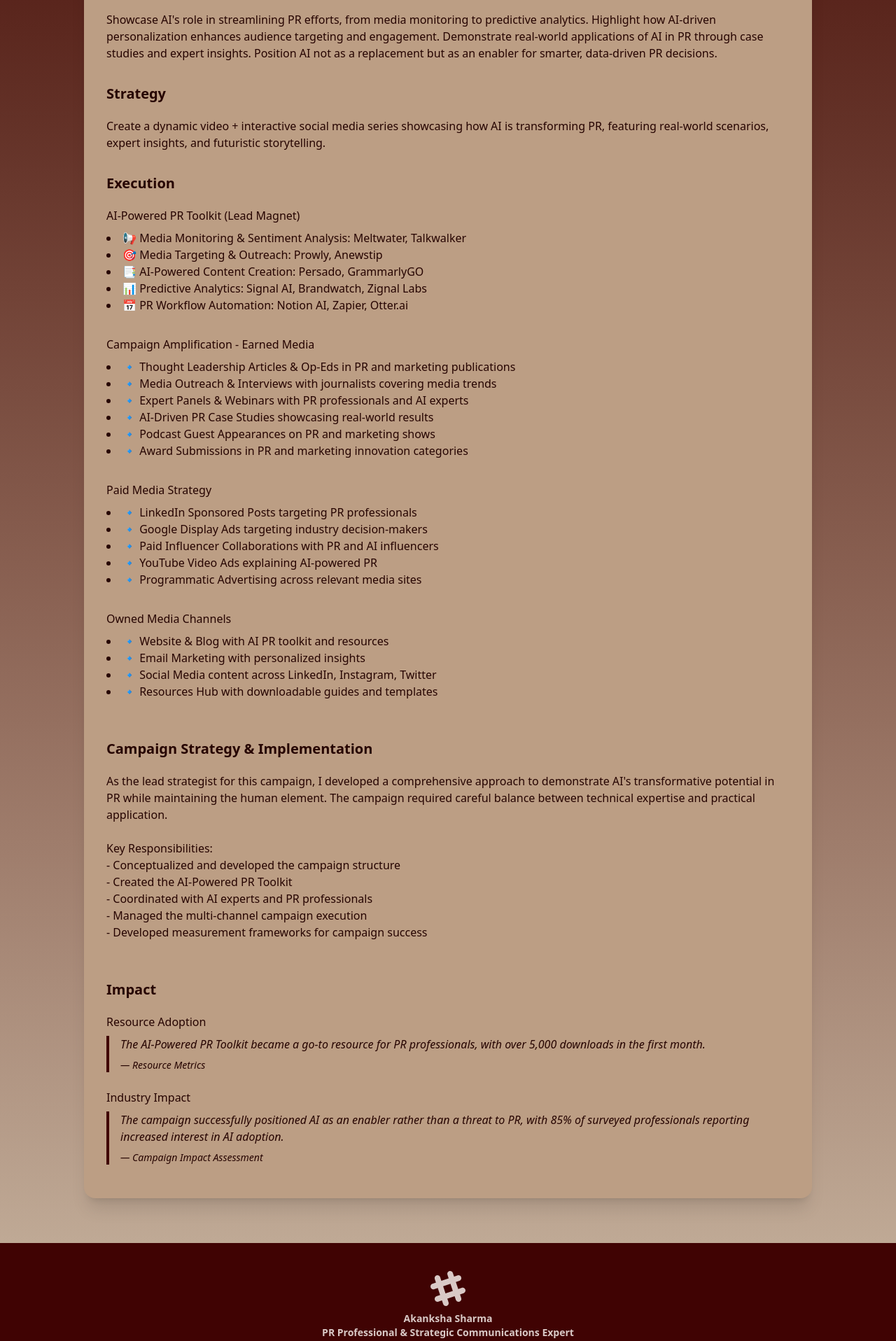
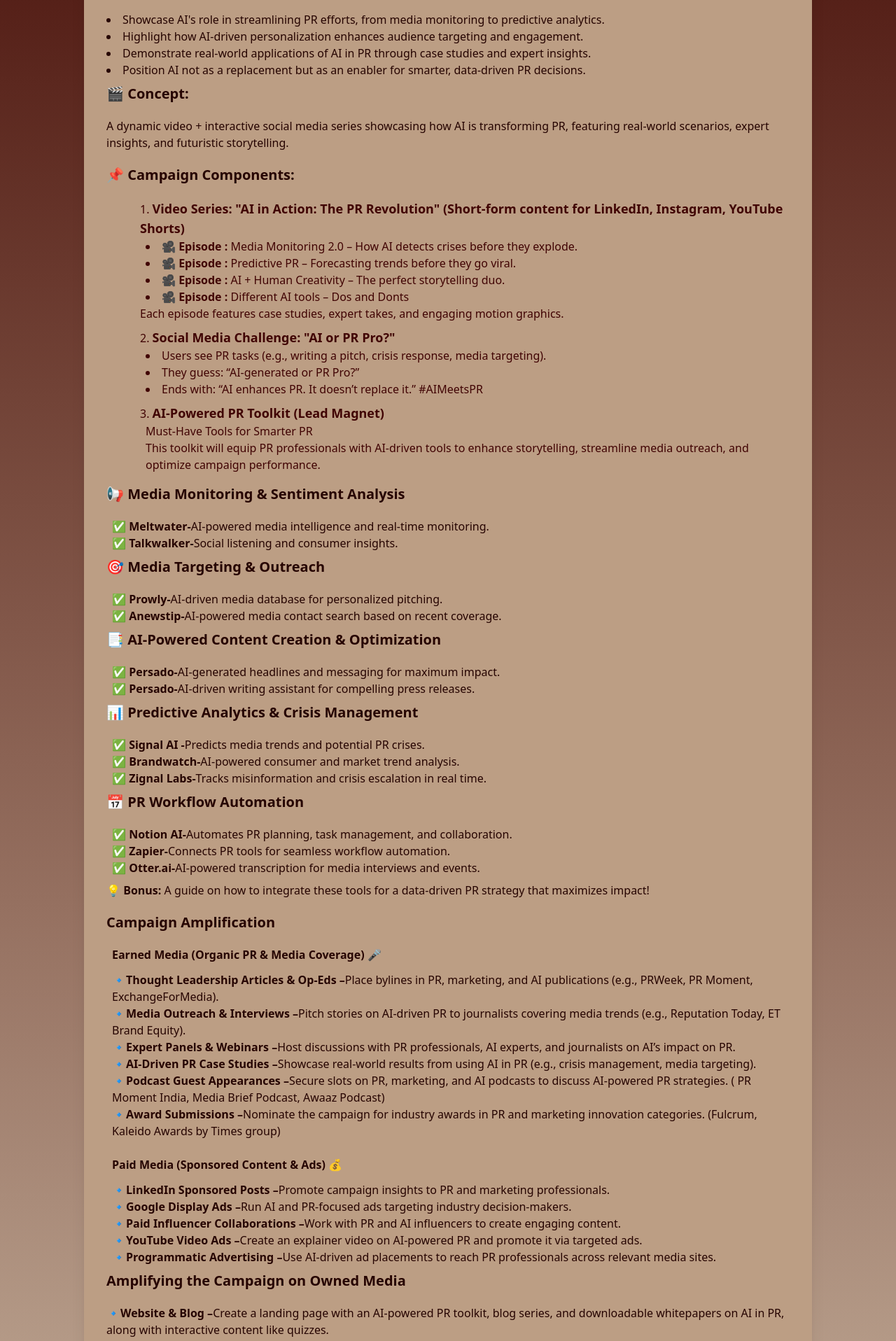
Before and after one commit to Kushagra2569/anshSite, a SvelteKit app: page /entries/ai-pr-campaign in a window 1280 px wide. Shown: the part 500-2416 px from the top of the page at 70% size. Built offline with nearby package versions, Linux system fonts and the light colour scheme.

Commit message:
added ai x pr content

```diff
--- a/src/routes/entries/ai-pr-campaign/+page.js
+++ b/src/routes/entries/ai-pr-campaign/+page.js
@@ -3,8 +3,6 @@
 		title: 'AI x PR: Smarter Strategies, Bigger Impact',
 		description:
 			'A comprehensive campaign showcasing how AI can revolutionize PR strategies and enhance campaign effectiveness.',
-		Objective:
-			"Showcase AI's role in streamlining PR efforts, from media monitoring to predictive analytics. Highlight how AI-driven personalization enhances audience targeting and engagement. Demonstrate real-world applications of AI in PR through case studies and expert insights. Position AI not as a replacement but as an enabler for smarter, data-driven PR decisions.",
 		strategy:
 			'Create a dynamic video + interactive social media series showcasing how AI is transforming PR, featuring real-world scenarios, expert insights, and futuristic storytelling.',
 		Execution: [
--- a/src/routes/entries/ai-pr-campaign/+page.svelte
+++ b/src/routes/entries/ai-pr-campaign/+page.svelte
@@ -25,56 +25,96 @@
                         <p class="mb-6 text-4xl font-bold text-accent">{data.description}</p>
 
                         <h3 class="text-xl font-bold text-accent mb-3">Objective</h3>
-                        <p class="mb-6">{data.Objective}</p>
-
-                        <h3 class="text-xl font-bold text-accent mb-3">Strategy</h3>
-                        <p class="mb-6">{data.strategy}</p>
-
-                        <h3 class="text-xl font-bold text-accent mb-3">Execution</h3>
-                        {#if Array.isArray(data.Execution)}
-                            {#each data.Execution as section}
-                                <div class="mb-6">
-                                    <h4 class="font-medium text-accent">{section.title}</h4>
-                                    <ul class="list-disc list-inside mt-2">
-                                        {#each section.points as point}
-                                            <li>{point}</li>
-                                        {/each}
-                                    </ul>
+                        <ul class="list-disc list-inside">
+                            <li class="">Showcase AI's role in streamlining PR efforts, from media monitoring to predictive analytics. </li>
+                            <li>Highlight how AI-driven personalization enhances audience targeting and engagement. </li>
+                            <li>Demonstrate real-world applications of AI in PR through case studies and expert insights. </li>
+                            <li>Position AI not as a replacement but as an enabler for smarter, data-driven PR decisions.</li>
+                        </ul>
+                        <h3 class="text-xl font-bold text-accent mb-3">🎬 Concept:</h3>
+                        <p class="mb-3 text-accent">A dynamic video + interactive social media series showcasing how AI is transforming PR, featuring real-world scenarios, expert insights, and futuristic storytelling.</p>
+                        <h3 class="text-xl font-bold text-accent mb-3">📌 Campaign Components:</h3>
+                        <ul class="list-decimal list-inside text-primary ml-6">
+                            <li class=" mb-2 ml-6"><span class="text-lg font-bold">Video Series: "AI in Action: The PR Revolution" (Short-form content for LinkedIn, Instagram, YouTube Shorts)</span>
+                                <ul class="list-disc list-inside ml-2">
+                                    <li class=""><span class="font-bold">🎥 Episode :</span> Media Monitoring 2.0 – How AI detects crises before they explode.</li>
+                                    <li class=""><span class="font-bold">🎥 Episode :</span> Predictive PR – Forecasting trends before they go viral.</li>
+                                    <li class=""><span class="font-bold">🎥 Episode :</span> AI + Human Creativity – The perfect storytelling duo.</li>
+                                    <li class=""><span class="font-bold">🎥 Episode :</span> Different AI tools – Dos and Donts</li>
+                                </ul>
+                                <p>Each episode features case studies, expert takes, and engaging motion graphics.</p>
+                            </li>
+                            <li class="mb-2 ml-6"><span class="text-lg font-bold">Social Media Challenge: "AI or PR Pro?"</span>
+                                <ul class="list-disc list-inside ml-2">
+                                    <li>Users see PR tasks (e.g., writing a pitch, crisis response, media targeting).</li>
+                                    <li>They guess: “AI-generated or PR Pro?”</li>
+                                    <li>Ends with: “AI enhances PR. It doesn’t replace it.” #AIMeetsPR</li>
+                                </ul>
+                            </li>
+                            <li class=" mb-2 ml-6"><span class="text-lg font-bold">AI-Powered PR Toolkit (Lead Magnet)</span>
+                                <div class="ml-2">
+                                    <p>Must-Have Tools for Smarter PR</p>
+                                    <p>This toolkit will equip PR professionals with AI-driven tools to enhance storytelling, streamline media outreach, and optimize campaign performance.</p>
                                 </div>
-                            {/each}
-                        {/if}
-
-                        {#if data.Role}
-                            <h3 class="text-xl font-bold text-accent mt-6 mb-3">{data.Role.title}</h3>
-                            <p class="whitespace-pre-line mb-6">{data.Role.description}</p>
-                        {/if}
-
-                        {#if data.Impact}
-                            <h3 class="text-xl font-bold text-accent mt-6 mb-3">Impact</h3>
-                            {#each data.Impact as impact}
-                                <div class="mb-4">
-                                    <h4 class="font-medium text-accent">{impact.title}</h4>
-                                    <blockquote class="border-l-4 border-primary pl-4 mt-2 italic">
-                                        <p>{impact.quote.text}</p>
-                                        <footer class="text-sm mt-2 font-medium">— {impact.quote.author}</footer>
-                                    </blockquote>
-                                </div>
-                            {/each}
-                        {/if}
-
-                        {#if data.sustainingMomentum}
-                            <h3 class="text-xl font-bold text-accent mt-6 mb-3">Sustaining Momentum</h3>
-                            {#each data.sustainingMomentum as section}
-                                <div class="mb-4">
-                                    <h4 class="font-medium text-accent">{section.title}</h4>
-                                    <ul class="list-disc list-inside mt-2">
-                                        {#each section.points as point}
-                                            <li>{point}</li>
-                                        {/each}
-                                    </ul>
-                                </div>
-                            {/each}
-                        {/if}
+                            </li>
+                        </ul>
+                        <h3 class="text-xl font-bold text-accent mb-3">📢 Media Monitoring & Sentiment Analysis</h3>
+                        <ul class="list-none list-inside ml-2">
+                            <li><span class="font-bold">✅ Meltwater-</span>AI-powered media intelligence and real-time monitoring.</li>
+                            <li><span class="font-bold">✅ Talkwalker-</span>Social listening and consumer insights.</li>
+                        </ul>
+                        <h3 class="text-xl font-bold text-accent mb-3">🎯 Media Targeting & Outreach</h3>
+                        <ul class="list-none list-inside ml-2">
+                            <li><span class="font-bold">✅ Prowly-</span>AI-driven media database for personalized pitching.</li>
+                            <li><span class="font-bold">✅ Anewstip-</span>AI-powered media contact search based on recent coverage.</li>
+                        </ul>
+                        <h3 class="text-xl font-bold text-accent mb-3">📑 AI-Powered Content Creation & Optimization</h3>
+                        <ul class="list-none list-inside ml-2">
+                            <li><span class="font-bold">✅ Persado-</span>AI-generated headlines and messaging for maximum impact.</li>
+                            <li><span class="font-bold">✅ Persado-</span>AI-driven writing assistant for compelling press releases.</li>
+                        </ul>
+                        <h3 class="text-xl font-bold text-accent mb-3">📊 Predictive Analytics & Crisis Management</h3>
+                        <ul class="list-none list-inside ml-2">
+                            <li><span class="font-bold">✅ Signal AI -</span>Predicts media trends and potential PR crises.</li>
+                            <li><span class="font-bold">✅ Brandwatch-</span>AI-powered consumer and market trend analysis.</li>
+                            <li><span class="font-bold">✅ Zignal Labs-</span>Tracks misinformation and crisis escalation in real time.</li>
+                        </ul>
+                        <h3 class="text-xl font-bold text-accent mb-3">📅 PR Workflow Automation</h3>
+                        <ul class="list-none list-inside ml-2">
+                            <li><span class="font-bold">✅ Notion AI-</span>Automates PR planning, task management, and collaboration.</li>
+                            <li><span class="font-bold">✅ Zapier-</span>Connects PR tools for seamless workflow automation.</li>
+                            <li><span class="font-bold">✅ Otter.ai-</span>AI-powered transcription for media interviews and events.</li>
+                        </ul>
+                        <h3 class="text-accent mb-3"><span class=" font-bold ">💡 Bonus:</span> A guide on how to integrate these tools for a data-driven PR strategy that maximizes impact!</h3>
+                        <h3 class="text-xl font-bold text-accent mb-3">Campaign Amplification</h3>
+                        <div class="ml-2">
+                            <h3 class="font-bold text-accent mb-3">Earned Media (Organic PR & Media Coverage) 🎤</h3>
+                            <ul class="list-none list-inside">
+                                <li><span class="font-bold">🔹Thought Leadership Articles & Op-Eds –</span>Place bylines in PR, marketing, and AI publications (e.g., PRWeek, PR Moment, ExchangeForMedia).</li>
+                                <li><span class="font-bold">🔹Media Outreach & Interviews –</span>Pitch stories on AI-driven PR to journalists covering media trends (e.g., Reputation Today, ET Brand Equity).</li>
+                                <li><span class="font-bold">🔹Expert Panels & Webinars –</span>Host discussions with PR professionals, AI experts, and journalists on AI’s impact on PR.</li>
+                                <li><span class="font-bold">🔹AI-Driven PR Case Studies –</span>Showcase real-world results from using AI in PR (e.g., crisis management, media targeting).</li>
+                                <li><span class="font-bold">🔹Podcast Guest Appearances – </span>Secure slots on PR, marketing, and AI podcasts to discuss AI-powered PR strategies. ( PR Moment India, Media Brief Podcast, Awaaz Podcast)</li>
+                                <li><span class="font-bold">🔹Award Submissions – </span>Nominate the campaign for industry awards in PR and marketing innovation categories. (Fulcrum, Kaleido Awards by Times group)</li>
+                            </ul>
+                            <h3 class="font-bold text-accent mt-6 mb-3">Paid Media (Sponsored Content & Ads) 💰</h3>
+                            <ul class="list-none list-inside">
+                                <li><span class="font-bold">🔹LinkedIn Sponsored Posts –</span>Promote campaign insights to PR and marketing professionals.</li>
+                                <li><span class="font-bold">🔹Google Display Ads –</span>Run AI and PR-focused ads targeting industry decision-makers.</li>
+                                <li><span class="font-bold">🔹Paid Influencer Collaborations –</span>Work with PR and AI influencers to create engaging content.</li>
+                                <li><span class="font-bold">🔹YouTube Video Ads – </span>Create an explainer video on AI-powered PR and promote it via targeted ads.</li>
+                                <li><span class="font-bold">🔹Programmatic Advertising – </span>Use AI-driven ad placements to reach PR professionals across relevant media sites.</li>
+                            </ul>
+                        </div>
+                        <h3 class="text-xl font-bold text-accent mb-3">Amplifying the Campaign on Owned Media</h3>
+                        <div>
+                            <ul class="list-none list-inside">
+                                <li><span class="font-bold">🔹Website & Blog –</span>Create a landing page with an AI-powered PR toolkit, blog series, and downloadable whitepapers on AI in PR, along with interactive content like quizzes.</li>
+                                <li><span class="font-bold">🔹Email Marketing –</span>Use email campaigns, newsletters, and personalized outreach to share insights, product demos, and success stories to engage your audience.</li>
+                                <li><span class="font-bold">🔹Social Media –</span>Share AI-driven PR content on LinkedIn, Instagram, Twitter, and YouTube with thought leadership posts, tutorials, and real-time updates.</li>
+                                <li><span class="font-bold">🔹Resources Hub – </span> Build a knowledge center with downloadable guides, templates, and customer success stories showcasing AI’s impact on PR strategies.</li>
+                            </ul>
+                        </div>
                     </div>
                 </Card>
             </div>
```
